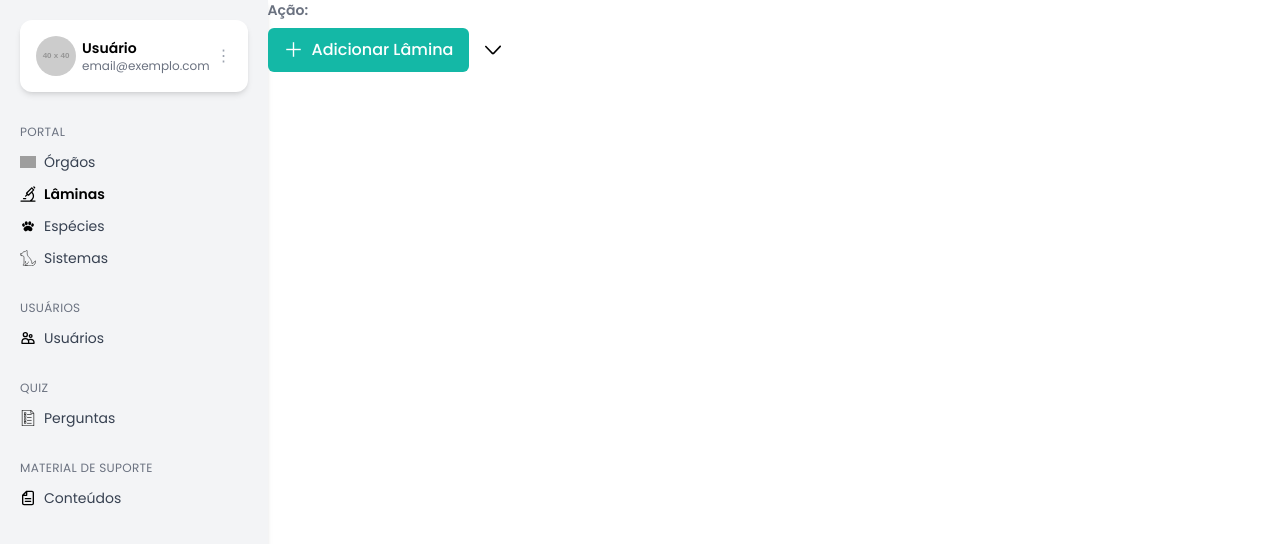
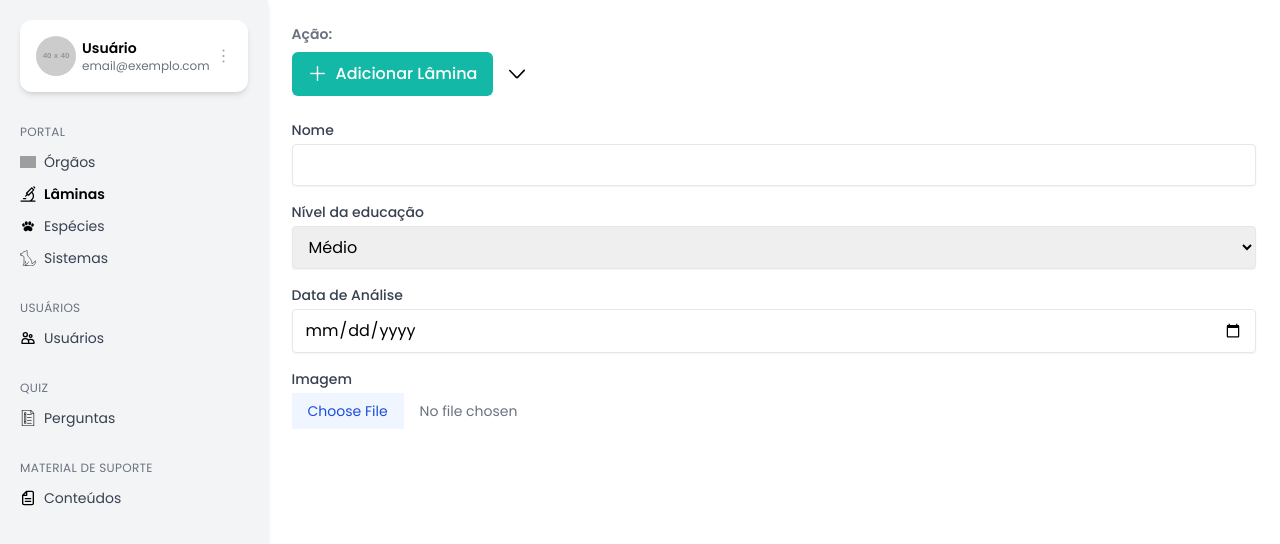
Before and after one commit to fabricadesoftware-ifc/fabricaHistologia_frontend, a Vue app: page /laminas in a window 1280 px wide. Shown: the top 544 px of the page. Built offline with nearby package versions, Linux system fonts and the light colour scheme; grey boxes are pictures that could not be loaded.

Commit message:
feat: criado os componentes para Input de Imagem, Select, String e Data #116

```diff
--- /dev/null
+++ b/src/components/admin/input/InputDateAdmin.vue
@@ -0,0 +1,20 @@
+<template>
+  <div>
+    <label class="block mb-1 text-sm font-medium text-gray-700">{{ label }}</label>
+    <input
+      type="date"
+      class="w-full px-3 py-2 border rounded shadow-sm focus:outline-none focus:ring focus:border-blue-300"
+      :value="modelValue"
+      @input="$emit('action', $event.target.value)"
+    />
+  </div>
+</template>
+
+<script setup>
+defineProps({
+  label: String,
+  modelValue: String
+})
+
+defineEmits(['action'])
+</script>
--- /dev/null
+++ b/src/components/admin/input/InputImageAdmin.vue
@@ -0,0 +1,34 @@
+<template>
+  <div>
+    <label class="block mb-1 text-sm font-medium text-gray-700">{{ label }}</label>
+    <input
+      type="file"
+      accept="image/*"
+      @change="handleFileChange"
+      class="block w-full text-sm text-gray-500 file:mr-4 file:py-2 file:px-4 file:border-0 file:text-sm file:bg-blue-50 file:text-blue-700 hover:file:bg-blue-100"
+    />
+    <div v-if="preview" class="mt-2">
+      <img :src="preview" alt="Preview" class="h-24 rounded" />
+    </div>
+  </div>
+</template>
+
+<script setup>
+import { ref, watch } from 'vue'
+
+const props = defineProps({
+  label: String,
+  modelValue: File
+})
+const emit = defineEmits(['action'])
+
+const preview = ref(null)
+
+function handleFileChange(event) {
+  const file = event.target.files[0]
+  if (file && file.type.startsWith('image/')) {
+    preview.value = URL.createObjectURL(file)
+    emit('action', file)
+  }
+}
+</script>
--- /dev/null
+++ b/src/components/admin/input/InputSelectAdmin.vue
@@ -0,0 +1,28 @@
+<template>
+  <div>
+    <label class="block mb-1 text-sm font-medium text-gray-700">{{ label }}</label>
+    <select
+      class="w-full px-3 py-2 border rounded shadow-sm focus:outline-none focus:ring focus:border-blue-300"
+      :value="modelValue"
+      @change="$emit('action', $event.target.value)"
+    >
+      <option disabled value="">Selecione</option>
+      <option v-for="opt in options" :key="opt.value" :value="opt.value">
+        {{ opt.label }}
+      </option>
+    </select>
+  </div>
+</template>
+
+<script setup>
+defineProps({
+  label: String,
+  modelValue: [String, Number],
+  options: {
+    type: Array,
+    required: true // Ex: [{ label: 'Médio', value: 'medio' }]
+  }
+})
+
+defineEmits(['action'])
+</script>
--- /dev/null
+++ b/src/components/admin/input/InputStringAdmin.vue
@@ -0,0 +1,24 @@
+<template>
+  <div>
+    <label class="block mb-1 text-sm font-medium text-gray-700">{{ label }}</label>
+    <input
+      :type="type"
+      class="w-full px-3 py-2 border rounded shadow-sm focus:outline-none focus:ring focus:border-blue-300"
+      :value="modelValue"
+      @input="$emit('action', $event.target.value)"
+    />
+  </div>
+</template>
+
+<script setup>
+defineProps({
+  label: String,
+  modelValue: [String, Number],
+  type: {
+    type: String,
+    default: 'text'
+  }
+})
+
+defineEmits(['action'])
+</script>
--- a/src/views/teste/Lamina.vue
+++ b/src/views/teste/Lamina.vue
@@ -1,15 +1,69 @@
 <script setup>
+import { ref } from 'vue'
 import {
-  TitleHome,
-  NavbarHome,
   NavLateralAdmin,
-  ButtonActionAdmin
+  ButtonActionAdmin,
+  InputDateAdmin,
+  InputImageAdmin,
+  InputSelectAdmin,
+  InputStringAdmin,
 } from '@/components/index'
+
+// Refs para os campos
+const nome = ref('')
+const nivelEducacao = ref('medio')
+const dataAnalise = ref('')
+const imagem = ref(null)
+
+// Opções do select
+const opcoesEducacao = [
+  { label: 'Fundamental', value: 'fundamental' },
+  { label: 'Médio', value: 'medio' },
+  { label: 'Superior', value: 'superior' },
+]
 </script>
 
 <template>
   <div class="flex">
-  <NavLateralAdmin />
-  <ButtonActionAdmin />
+    <NavLateralAdmin />
+
+    <div class="flex-1 p-6 space-y-6">
+      <!-- Botões do topo -->
+      <ButtonActionAdmin />
+
+      <!-- Formulário -->
+      <form class="grid grid-cols-1 md:grid-cols-2 gap-4">
+        <!-- Nome -->
+        <InputStringAdmin
+          label="Nome"
+          :modelValue="nome"
+          @action="nome = $event"
+        />
+
+        <!-- Nível da Educação -->
+        <InputSelectAdmin
+          label="Nível da educação"
+          :modelValue="nivelEducacao"
+          :options="opcoesEducacao"
+          @action="nivelEducacao = $event"
+        />
+
+        <!-- Data de Análise -->
+        <InputDateAdmin
+          label="Data de Análise"
+          :modelValue="dataAnalise"
+          @action="dataAnalise = $event"
+        />
+
+        <!-- Upload de Imagem -->
+        <div class="md:col-span-2">
+          <InputImageAdmin
+            label="Imagem"
+            :modelValue="imagem"
+            @action="imagem = $event"
+          />
+        </div>
+      </form>
+    </div>
   </div>
 </template>
```
Also changed, not shown: src/components/index.js (+10 -1 lines).
